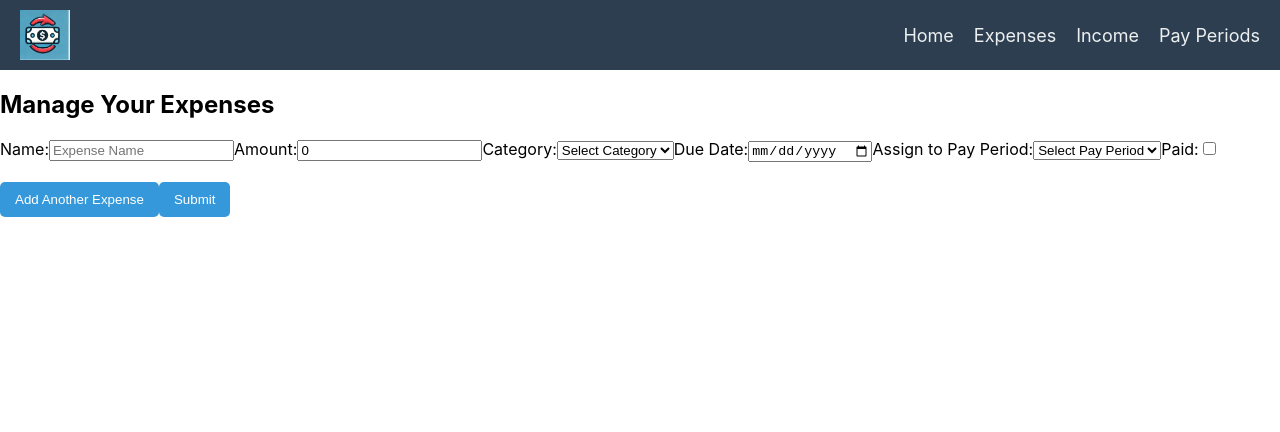
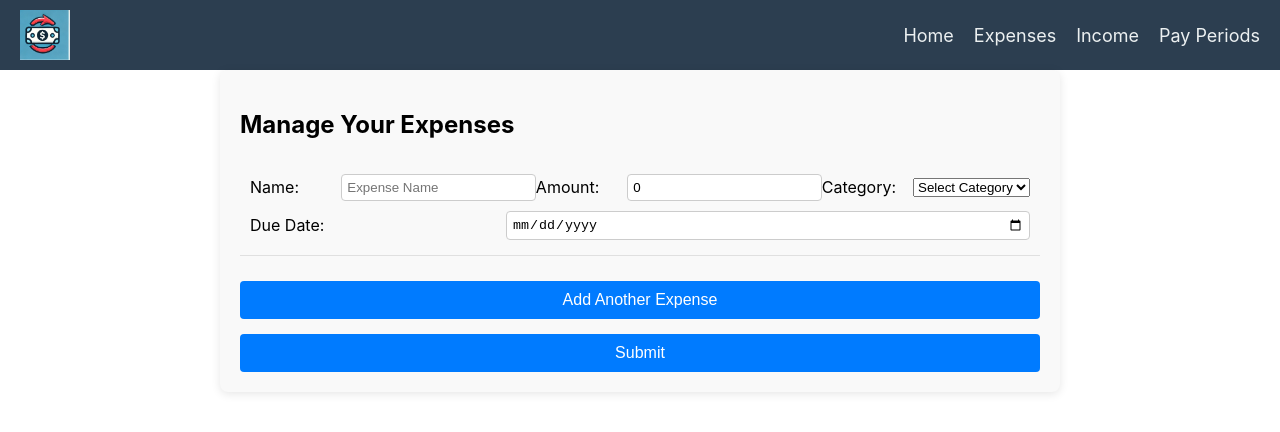
Before and after one commit to chrispando/budget-minder, a React (Create React App) app: page /expenses in a window 1280 px wide. Both pictures are taken after a click on the button "Add Another Expense". Shown: the top 432 px of the page. Built offline with nearby package versions, Linux system fonts and the light colour scheme.

Commit message:
expenses

```diff
--- a/src/assets/data/expenses.json
+++ /dev/null
@@ -1,26 +0,0 @@
-[
-  {
-    "name": "Rent",
-    "amount": 1200,
-    "category": "Needs",
-    "dueDate": "2024-10-15"
-  },
-  {
-    "name": "Gym Membership",
-    "amount": 50,
-    "category": "Wants",
-    "dueDate": "2024-10-20"
-  },
-  {
-    "name": "Groceries",
-    "amount": 300,
-    "category": "Needs",
-    "dueDate": "2024-10-12"
-  },
-  {
-    "name": "Vacation Fund",
-    "amount": 200,
-    "category": "Savings",
-    "dueDate": "2024-10-30"
-  }
-]
--- /dev/null
+++ b/src/components/Expense/Expense.jsx
@@ -0,0 +1,52 @@
+// src/components/Expense.jsx
+import React from "react";
+
+const Expense = ({ expense, index, handleExpenseChange }) => {
+  return (
+    <div className="expense-row">
+      <label>Name:</label>
+      <input
+        type="text"
+        name="name"
+        placeholder="Expense Name"
+        value={expense.name}
+        onChange={(e) => handleExpenseChange(index, e)}
+        required
+      />
+
+      <label>Amount:</label>
+      <input
+        type="number"
+        name="amount"
+        placeholder="Amount"
+        value={expense.amount}
+        onChange={(e) => handleExpenseChange(index, e)}
+        required
+      />
+
+      <label>Category:</label>
+      <select
+        name="category"
+        value={expense.category}
+        onChange={(e) => handleExpenseChange(index, e)}
+        required
+      >
+        <option value="">Select Category</option>
+        <option value="Needs">Needs</option>
+        <option value="Wants">Wants</option>
+        <option value="Savings">Savings</option>
+      </select>
+
+      <label>Due Date:</label>
+      <input
+        type="date"
+        name="dueDate"
+        value={expense.dueDate}
+        onChange={(e) => handleExpenseChange(index, e)}
+        required
+      />
+    </div>
+  );
+};
+
+export default Expense;
--- a/src/components/Expenses/Expenses.jsx
+++ b/src/components/Expenses/Expenses.jsx
@@ -1,31 +1,27 @@
+// src/components/Expenses.jsx
 import React, { Component } from "react";
-import data from "../../assets/data/expenses.json";
+import Expense from "../Expense/Expense";
+import "./Expenses.css"; // Custom CSS
 
 class Expenses extends Component {
   constructor(props) {
     super(props);
     this.state = {
-      expenses: this.props.expenses,
-      payPeriods: this.props.payPeriods,
+      expenses: this.props.expenses || [], // Initialize with props or an empty array
       error: null, // To store error messages for invalid inputs
     };
 
     this.handleExpenseChange = this.handleExpenseChange.bind(this);
     this.addExpense = this.addExpense.bind(this);
     this.handleSubmit = this.handleSubmit.bind(this);
-
-    console.log(this.state);
   }
 
   // Handle changes in expense input fields
   handleExpenseChange(index, event) {
-    const { name, value, type, checked } = event.target;
+    const { name, value } = event.target;
     const newExpenses = this.state.expenses.map((expense, i) => {
       if (i === index) {
-        return {
-          ...expense,
-          [name]: type === "checkbox" ? checked : value, // Handle checkbox for "paid" status
-        };
+        return { ...expense, [name]: value }; // Update the specific expense by index
       }
       return expense;
     });
@@ -64,12 +60,9 @@ class Expenses extends Component {
           amount: 0,
           category: "",
           dueDate: "",
-          payPeriod: "",
-          paid: false, // Add "paid" status for new expenses
         },
       ],
     });
-    console.log("New expense added:", this.state.expenses);
   }
 
   // Handle form submission
@@ -77,7 +70,6 @@ class Expenses extends Component {
     e.preventDefault();
 
     const expenses = this.state.expenses;
-    console.log("Expenses submitted:", expenses);
     // Filter out valid expenses and prevent submission of duplicates or empty fields
     const newExpenses = expenses.filter((newExpense) => {
       return (
@@ -96,10 +88,6 @@ class Expenses extends Component {
       // Add valid expenses to the parent state
       this.props.setExpenses([...this.props.expenses, ...newExpenses]);
       this.setState({ error: null });
-      console.log("Expenses submitted:", [
-        ...this.props.expenses,
-        ...newExpenses,
-      ]);
     } else {
       this.setState({ error: "No new expenses to add or invalid data." });
     }
@@ -113,69 +101,12 @@ class Expenses extends Component {
         <h2>Manage Your Expenses</h2>
         <form onSubmit={this.handleSubmit} className="expenses-form">
           {expenses.map((expense, index) => (
-            <div key={index} className="expense-row">
-              <label>Name:</label>
-              <input
-                type="text"
-                name="name"
-                placeholder="Expense Name"
-                value={expense.name}
-                onChange={(e) => this.handleExpenseChange(index, e)}
-                required
-              />
-
-              <label>Amount:</label>
-              <input
-                type="number"
-                name="amount"
-                placeholder="Amount"
-                value={expense.amount}
-                onChange={(e) => this.handleExpenseChange(index, e)}
-                required
-              />
-
-              <label>Category:</label>
-              <select
-                name="category"
-                value={expense.category}
-                onChange={(e) => this.handleExpenseChange(index, e)}
-                required
-              >
-                <option value="">Select Category</option>
-                <option value="Needs">Needs</option>
-                <option value="Wants">Wants</option>
-                <option value="Savings">Savings</option>
-              </select>
-
-              <label>Due Date:</label>
-              <input
-                type="date"
-                name="dueDate"
-                value={expense.dueDate}
-                onChange={(e) => this.handleExpenseChange(index, e)}
-              />
-              <label>Assign to Pay Period:</label>
-              <select
-                name="payPeriod"
-                value={expense.payPeriod || ""}
-                onChange={(e) => this.handleExpenseChange(index, e)}
-              >
-                <option value="">Select Pay Period</option>
-                {(this.props.payPeriods || []).map((period, i) => (
-                  <option key={i} value={Number(i)}>
-                    {new Date(period.startDate).toLocaleDateString()} -{" "}
-                    {new Date(period.endDate).toLocaleDateString()}
-                  </option>
-                ))}
-              </select>
-              <label>Paid:</label>
-              <input
-                type="checkbox"
-                name="paid"
-                checked={expense.paid}
-                onChange={(e) => this.handleExpenseChange(index, e)}
-              />
-            </div>
+            <Expense
+              key={index}
+              expense={expense}
+              index={index}
+              handleExpenseChange={this.handleExpenseChange} // Pass down handler
+            />
           ))}
 
           <button
```
Also changed, not shown: src/components/Expense/Expense.css (added).
